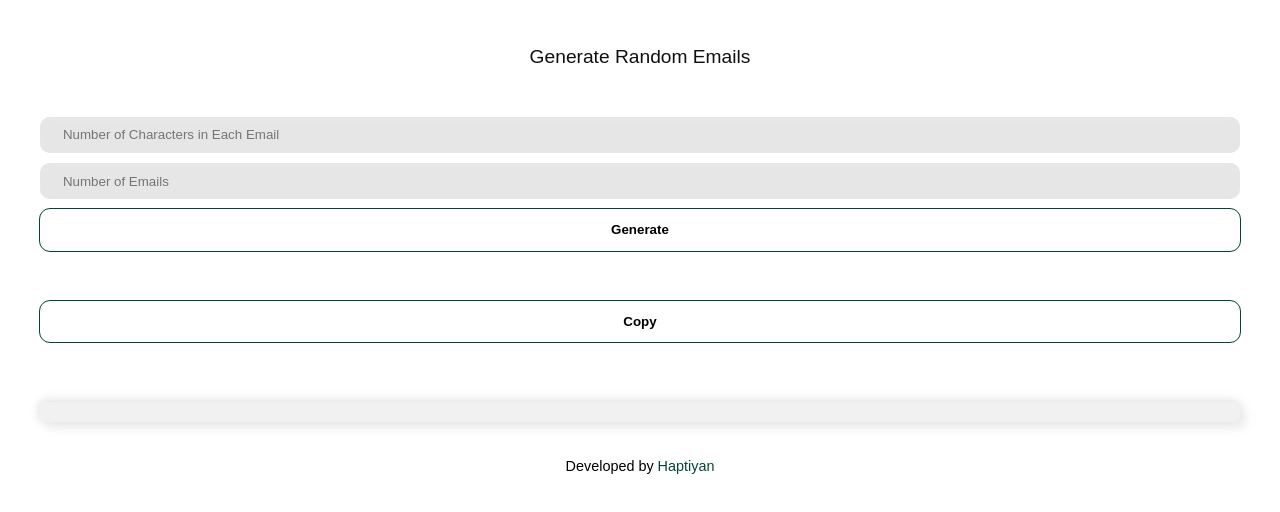
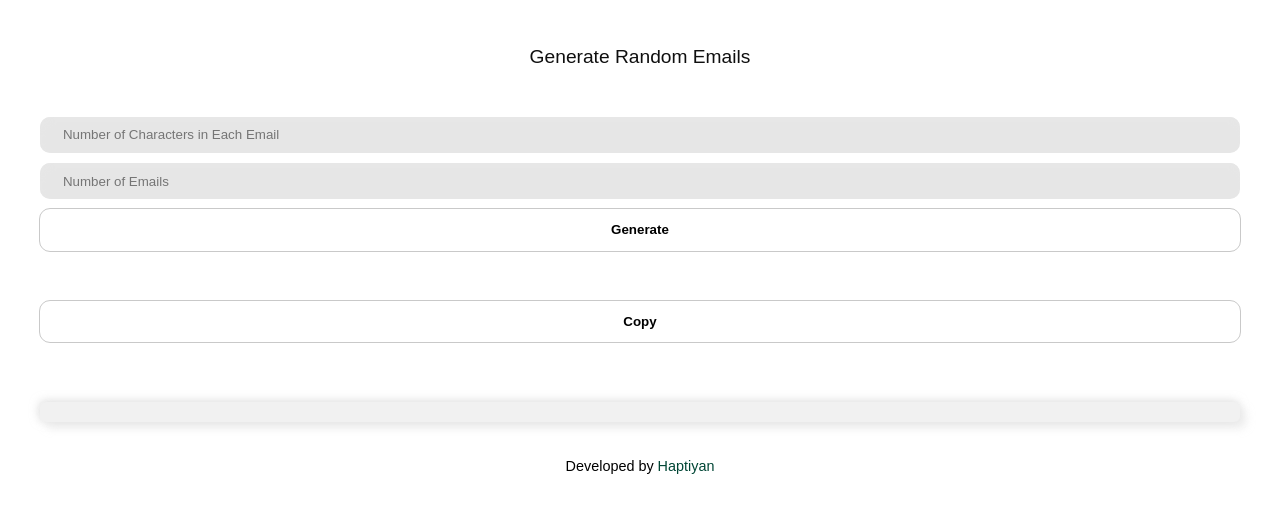
Before and after one commit to thoumust/emailgenerator, a plain HTML site: page index.html in a window 1280 px wide. Drawn offline with Linux system fonts and the light colour scheme.

Commit message:
Update index.html

```diff
--- a/index.html
+++ b/index.html
@@ -62,13 +62,13 @@
             background-color: transparent;
             color: #000;
             font-weight: bold;
-            outline: 1px solid #004635;
+            outline: 1px solid #c9c9c9;
             transition: all ease-in-out 0.3s;
         }
 
         .sendMessage-btn:hover {
             transition: all ease-in-out 0.3s;
-            background-color: #004635;
+            background-color: #c9c9c9;
             color: #000;
             cursor: pointer;
             box-shadow: inset 2px 5px 10px rgb(209, 209, 209);
```
